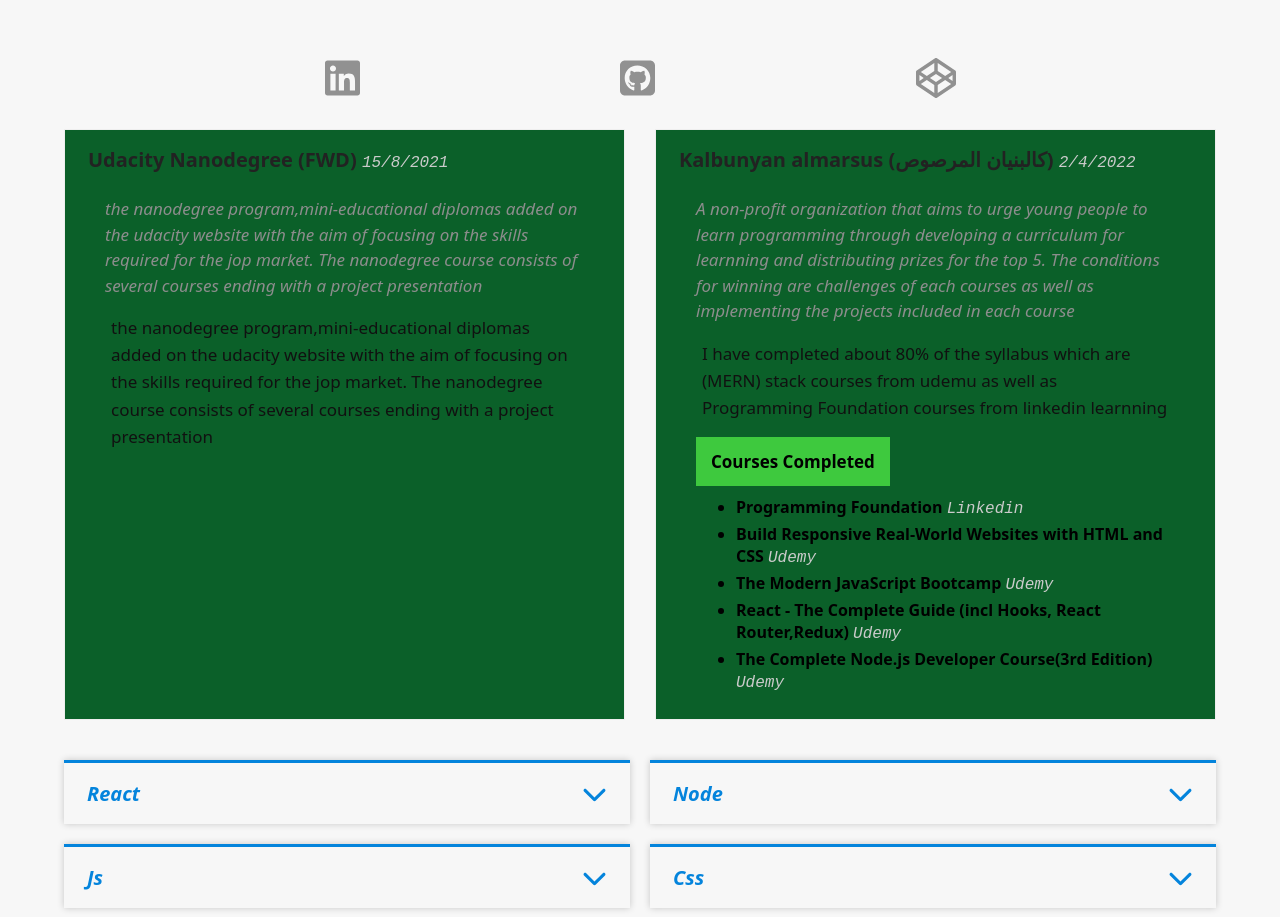
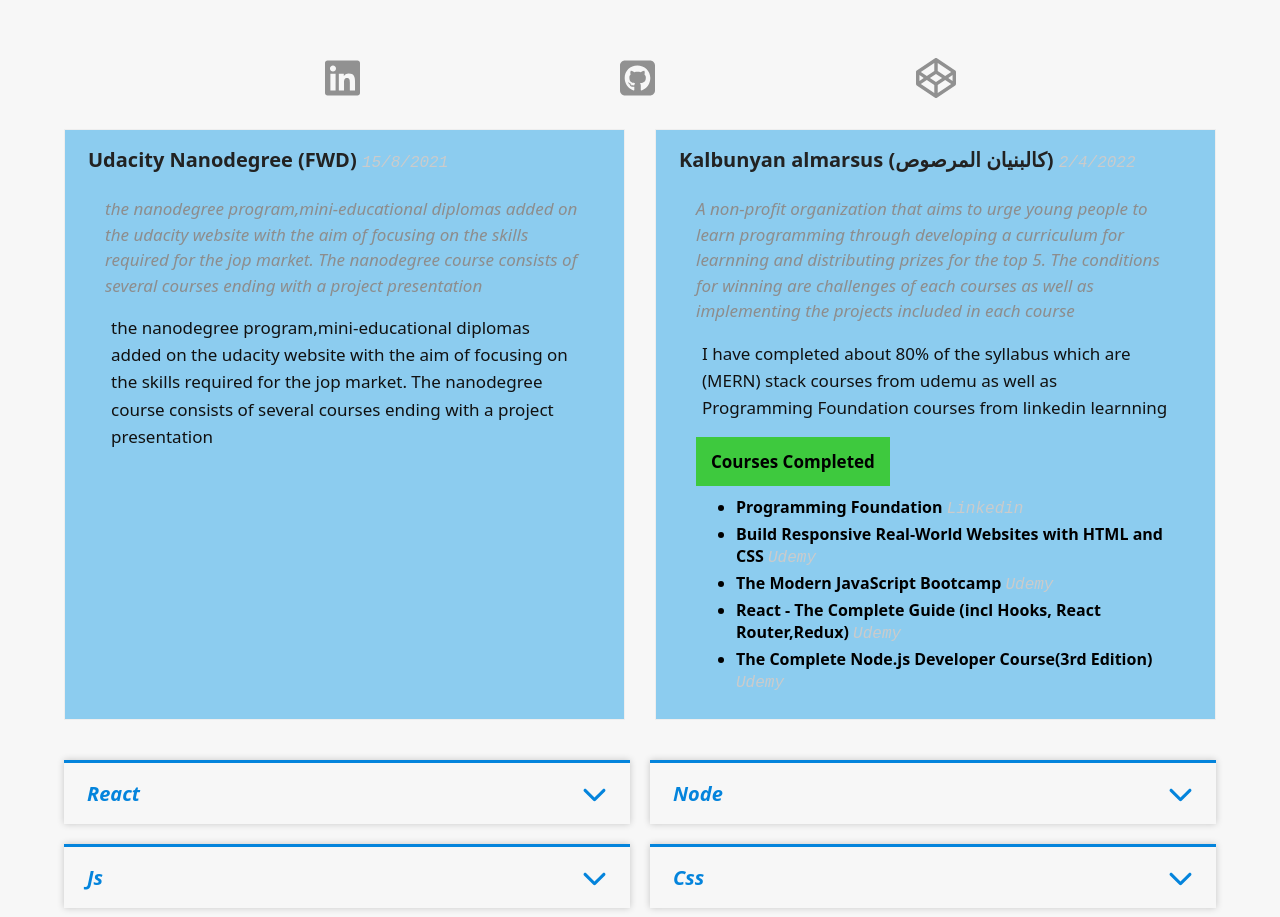
Before and after one commit to Ahmedmeid99/React-portfolio, a React (Create React App) app: page /about in a window 1280 px wide. Shown: the part 522-1439 px from the top of the page. Built offline with nearby package versions, Linux system fonts and the light colour scheme.

Commit message:
Update AboutDetails.module.css

```diff
--- a/src/components/statics/AboutDetails.module.css
+++ b/src/components/statics/AboutDetails.module.css
@@ -15,7 +15,7 @@
 
 .edu {
   border: 1px solid #eee;
-  background-color: #0b6029;
+  background-color: var(--main-color0);
 }
 .maintitle {
   padding: 1.6rem 2.3rem;
```
